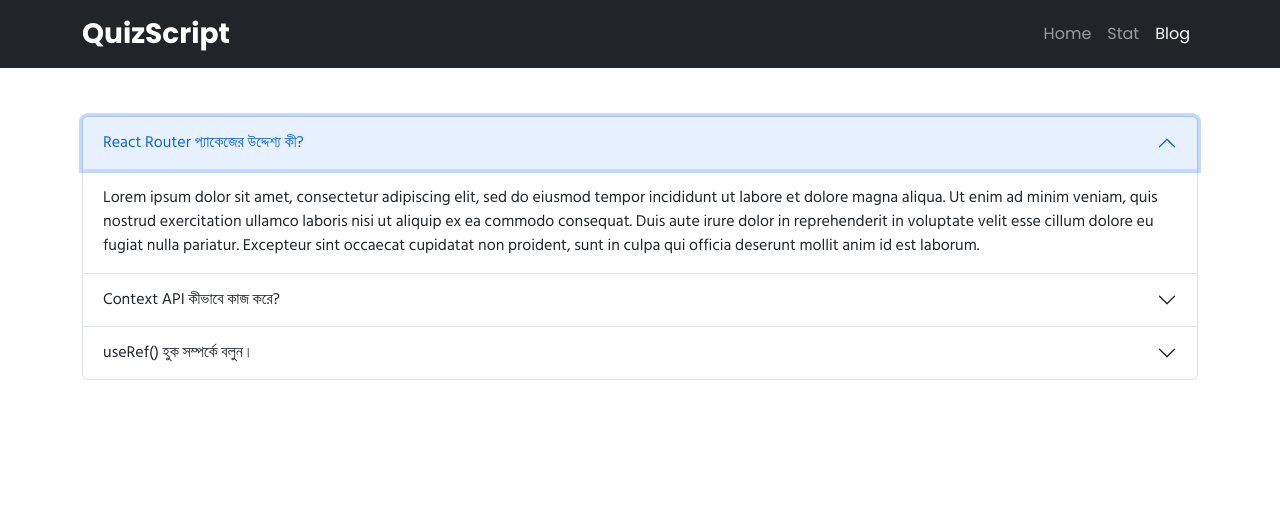
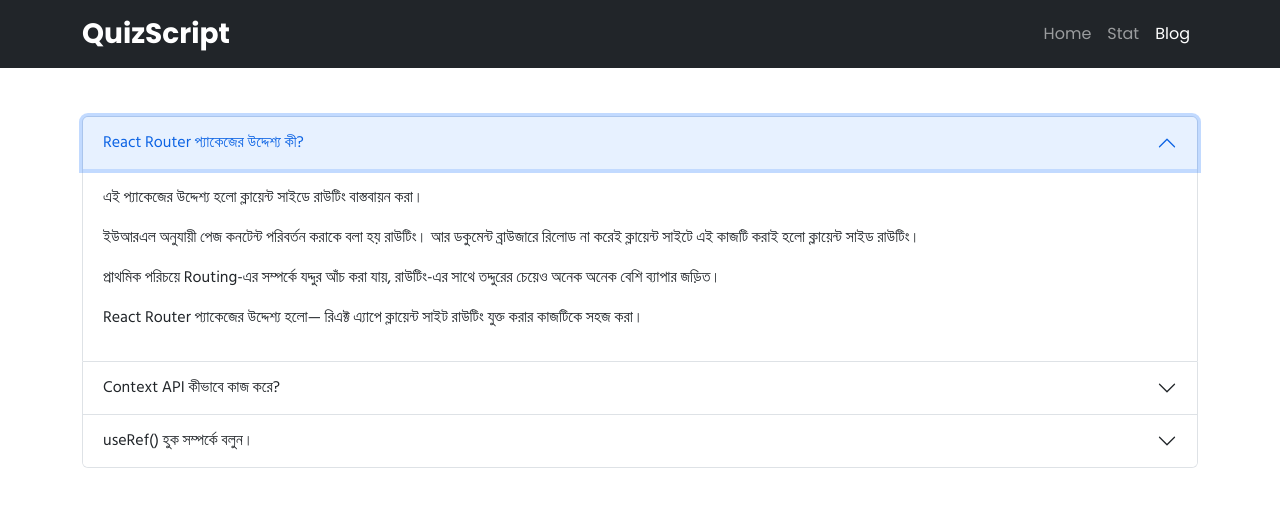
Before and after one commit to RaselParvejABC/quizscript, a React (Create React App) app: page /blog in a window 1280 px wide. Both pictures are taken after a click on the button "React Router প্যাকেজের উদ্দেশ্য কী?". Shown: the top 506 px of the page. Built offline with nearby package versions, Linux system fonts and the light colour scheme.

Commit message:
Answer to Q1 Done

```diff
--- a/src/components/Blog/Blog.js
+++ b/src/components/Blog/Blog.js
@@ -11,13 +11,22 @@ const Blog = () => {
             React Router প্যাকেজের উদ্দেশ্য কী?
           </Accordion.Header>
           <Accordion.Body>
-            Lorem ipsum dolor sit amet, consectetur adipiscing elit, sed do
-            eiusmod tempor incididunt ut labore et dolore magna aliqua. Ut enim
-            ad minim veniam, quis nostrud exercitation ullamco laboris nisi ut
-            aliquip ex ea commodo consequat. Duis aute irure dolor in
-            reprehenderit in voluptate velit esse cillum dolore eu fugiat nulla
-            pariatur. Excepteur sint occaecat cupidatat non proident, sunt in
-            culpa qui officia deserunt mollit anim id est laborum.
+            <p>
+              এই প্যাকেজের উদ্দেশ্য হলো ক্লায়েন্ট সাইডে রাউটিং বাস্তবায়ন করা।
+            </p>
+            <p>
+              ইউআরএল অনুযায়ী পেজ কনটেন্ট পরিবর্তন করাকে বলা হয় রাউটিং। আর
+              ডকুমেন্ট ব্রাউজারে রিলোড না করেই ক্লায়েন্ট সাইটে এই কাজটি করাই হলো
+              ক্লায়েন্ট সাইড রাউটিং।
+            </p>
+            <p>
+              প্রাথমিক পরিচয়ে Routing-এর সম্পর্কে যদ্দুর আঁচ করা যায়, রাউটিং-এর
+              সাথে তদ্দুরের চেয়েও অনেক অনেক বেশি ব্যাপার জড়িত।
+            </p>
+            <p>
+              React Router প্যাকেজের উদ্দেশ্য হলো— রিএক্ট এ্যাপে ক্লায়েন্ট সাইট
+              রাউটিং যুক্ত করার কাজটিকে সহজ করা।
+            </p>
           </Accordion.Body>
         </Accordion.Item>
         <Accordion.Item eventKey="1">
```
